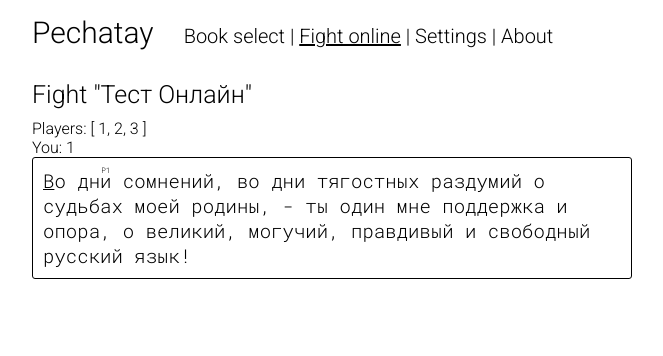
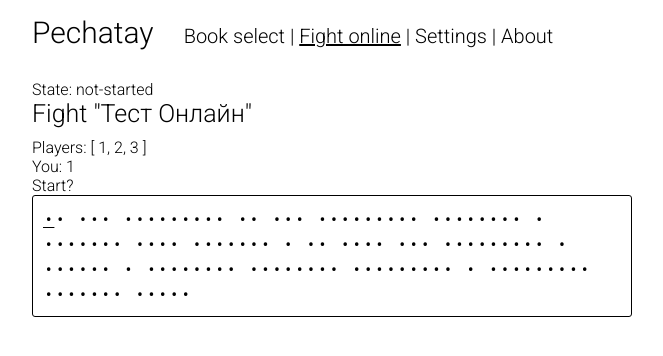
Before and after one commit to zpix1/pechatay, a Vue app: page /fight in a window 1280 px wide. Shown: the top 356 px of the page, without its empty margins (308-971 px from the left). Built offline with nearby package versions, Linux system fonts and the light colour scheme.

Commit message:
frontend sockets dummy added

```diff
--- a/public/scheme.json
+++ b/public/scheme.json
@@ -1,7 +1,7 @@
 {
     "type": "set",
     "title": "All",
-    "version": "9129",
+    "version": "2498",
     "items": [
         {
             "type": "set",
--- a/src/assets/main.css
+++ b/src/assets/main.css
@@ -38,6 +38,7 @@ a {
 }
 
 .g-text-button {
+  display: inline;
   text-decoration: none;
   cursor: pointer;
   color: var(--font-color);
--- a/src/components/KeygetterVisible.vue
+++ b/src/components/KeygetterVisible.vue
@@ -1,4 +1,4 @@
-<template>
+<template>b
   <div
     contenteditable="true"
     class="g-typing"
--- a/src/components/OnlineTyper.vue
+++ b/src/components/OnlineTyper.vue
@@ -3,7 +3,7 @@
     <div class="example g-typing">
       <span v-for="(letterEntry, i) in textArray"
             :key="letterEntry.letter + i"
-            v-html="convertLetter(letterEntry.letter)"
+            v-html="dummy ? convertDummy(convertLetter(letterEntry.letter)) : convertLetter(letterEntry.letter)"
             :data-text="getPlayerByPos(i) ? 'P'+getPlayerByPos(i) : null"
             :class="{
               letter: true,
@@ -15,19 +15,19 @@
       </span>
     </div>
 
-    <div v-if="!stats.finished">
+    <div v-if="!blocked">
       <KeygetterVisible
         v-if="mode === 'Separate window'"
         clearHook="clearHook"
         @add-letter="addLetter"
         @remove-letter="removeLetter"
-        :finished="stats.finished"
+        :finished="blocked"
       />
       <KeygetterHidden
         v-if="mode === 'In place'"
         @add-letter="addLetter"
         @remove-letter="removeLetter"
-        :finished="stats.finished"
+        :finished="blocked"
       />
     </div>
   </div>
@@ -39,9 +39,17 @@ import Typer from "@/components/Typer";
 export default {
   mixins: [Typer],
   props: {
-    playersPos: Object
+    playersPos: Object,
+    dummy: Boolean,
+    blocked: Boolean
   },
   methods: {
+    convertDummy(letter) {
+      if (letter === " " || letter === "\n") {
+        return letter;
+      }
+      return "&bull;";
+    },
     getLetterOffsetClass(letter) {
       if (letter === "й") {
         return "above-lower";
@@ -63,11 +71,10 @@ export default {
       }
     },
     getPlayerByPos(pos) {
-
       if (this.playersPos[this.paragraph]) {
         for (let p in this.playersPos[this.paragraph]) {
           if (this.playersPos[this.paragraph][p] === pos) {
-            return p;
+            return parseInt(p).toString();
           }
         }
       }
--- a/src/components/Typer.vue
+++ b/src/components/Typer.vue
@@ -92,7 +92,7 @@ export default {
       clearHook: 0
     };
   },
-  emits: ["update-user-data"],
+  emits: ["update-user-data", "finish", "position-update"],
   mounted() {
     this.paragraphLength = this.text.length;
     this.updateTextArray();
@@ -103,6 +103,7 @@ export default {
     },
     finishText() {
       this.stats.finished = true;
+      this.$emit("finish", this.stats);
       this.emitUpdateUserData();
     },
     updateTextArray() {
@@ -211,6 +212,12 @@ export default {
       this.updateTextArray();
       this.emitUpdateUserData();
     },
+    pos(value) {
+      this.$emit("position-update", {
+        pos: value,
+        paragraph: this.paragraph
+      });
+    },
     state(value) {
       if (value === "started") {
         console.log("started");
--- a/src/views/OnlineTyperMenu.vue
+++ b/src/views/OnlineTyperMenu.vue
@@ -1,19 +1,66 @@
 <template>
-  <div v-if="state === 'fight'">
+  <div>
+    State: {{ state }}
+    <div v-if="!isState('create-session')">
+
       <div class="g-header">Fight "{{ sessionInfo.title }}"</div>
       <div>
         Players: {{ sessionInfo.players }}<br>
         You: {{ sessionInfo.you }}
       </div>
-    <OnlineTyper :text="text" :user-data="usedDataDummy" :players-pos="playersPos"/>
+
+      <div v-if="isState('preparing-to-start')">
+        <div v-if="isState('preparing-to-start-server-wait')">
+          Game will start NOW!
         </div>
-  <div v-else-if="state === 'new-session'">
+        <div v-else>
+          Starting in {{ prepareStartCountdown }}...
+        </div>
+      </div>
+
+      <div v-if="sessionInfo.you === 1 && isState('not-started')"
+           class="g-text-button"
+           @click="sendPrepareStartEvent">
+        Start?
+      </div>
+
+      <OnlineTyper
+        @finish="finishBefore"
+        @position-update="sendPlayerPos"
+        :dummy="isState('not-started')"
+        :blocked="!isState('started')"
+        :text="text" :user-data="usedData"
+        :players-pos="playersPos"
+      />
+
+      <div v-if="isState('finished-all')">
+        Game ended!<br>
+        <!--      TODO: implement nice results view -->
+        Results: {{ results }}
+      </div>
+      <div v-if="isState('finished-before')">
+        Well done! You've finished, please, wait other players
+      </div>
+
+    </div>
+    <div v-else-if="isState('new-session')">
       <div class="g-header">New session</div>
+    </div>
   </div>
 </template>
 
 <script>
 import OnlineTyper from "@/components/OnlineTyper";
+
+// new-session
+// not-started
+// preparing-to-start
+// preparing-to-start-server-wait
+// started
+// finished-before
+// finished-all
+
+const startCountdown = 3;
 
 export default {
   name: "OnlineTyperMenu",
@@ -23,24 +70,112 @@ export default {
   data() {
     return {
       text: null,
-      usedDataDummy: {},
+      usedData: {},
       state: null,
       sessionInfo: null,
-      playersPos: {
-        0: {
-          1: 5
-        }
-      }
+      prepareStartCountdown: startCountdown,
+      playersPos: {},
+      results: null,
+      loading: false
     };
   },
   methods: {
+    // TODO: remove in prod version
     getSessionInfo() {
       return {
+        "state": "not-started",
         "title": "Тест Онлайн",
         "text": ["Во дни сомнений, во дни тягостных раздумий о судьбах моей родины, - ты один мне поддержка и опора, о великий, могучий, правдивый и свободный русский язык!", "Не будь тебя - как не впасть в отчаяние при виде всего, что совершается дома? Но нельзя верить, чтобы такой язык не был дан великому народу!"],
         "players": [1, 2, 3],
         "you": 1
       };
+    },
+
+    isState(state) {
+      return this.state.startsWith(state);
+    },
+
+    // Socket emitters
+    sendPrepareStartEvent() {
+      // TODO: Send prepare start event to server
+      this.state = "preparing-to-start";
+      let intervalCode = setInterval(() => {
+        this.prepareStartCountdown--;
+        if (this.prepareStartCountdown === 0) {
+          clearInterval(intervalCode);
+          this.prepareStartCountdown = startCountdown;
+          this.state = "preparing-to-start-server-wait";
+          // TODO: remove this.start() in prod version
+          this.start();
+        }
+      }, 1000);
+    },
+    sendPlayerPos(positionData) {
+      console.log(`Pos emit: ${positionData.pos}: ${positionData.paragraph}`);
+    },
+    sendFinishEvent(stats) {
+      // TODO: send finish stats to server
+      console.log("you finished", stats);
+    },
+    requestInitiation(sessionId) {
+      // TODO: use session id
+      this.init(this.getSessionInfo());
+      return sessionId;
+    },
+
+    // Socket listeners
+    init(data) {
+      this.sessionInfo = data;
+      this.state = this.sessionInfo.state;
+      this.text = this.sessionInfo.text;
+    },
+    update(data) {
+      if (this.state !== data.state) {
+        console.error(`You have bad state, server state ${data.state}, your state: ${this.state}`);
+      }
+      this.playersPos = data.playersPos;
+    },
+    start() {
+      this.state = "started";
+
+      // TODO: remove pseudo players in prod version
+      let ppos = 0;
+      let ppar = 0;
+      let pseudoPlayerIntervalId = setInterval(() => {
+          this.update({
+            state: "started",
+            playersPos: {
+              [ppar]: {
+                2: ppos,
+                3: (ppos - 1) % this.text[ppar].length
+              }
+            }
+          });
+
+          ppos++;
+          if (ppos === this.text[ppar].length) {
+            ppos = 0;
+            ppar++;
+            if (ppar === this.text.length) {
+              this.finishAll({
+                you_are_looser: true
+              });
+              clearInterval(pseudoPlayerIntervalId);
+            }
+          }
+      }, 50);
+      // setTimeout(() => {
+      //   clearInterval(pseudoPlayerIntervalId);
+      //   this.finish({});
+      // }, 10000);
+    },
+    finishBefore(stats) {
+      this.state = "finished-before";
+      this.sendFinishEvent(stats);
+    },
+    finishAll(results) {
+      this.state = "finished-all";
+      this.results = results;
     }
   },
   created() {
@@ -50,13 +185,7 @@ export default {
       this.state = "create-session";
       // TODO: implement session creation
     } else {
-      this.state = "fight";
-      this.sessionInfo = this.getSessionInfo();
-      this.text = this.sessionInfo.text;
-
-      setInterval(() => {
-        this.playersPos[0][1] = (this.playersPos[0][1] + 1) % this.text[0].length;
-      }, 300);
+      this.requestInitiation(sessionId);
     }
   }
 };
```
Lines whose indentation alone changed are shown as unchanged.
